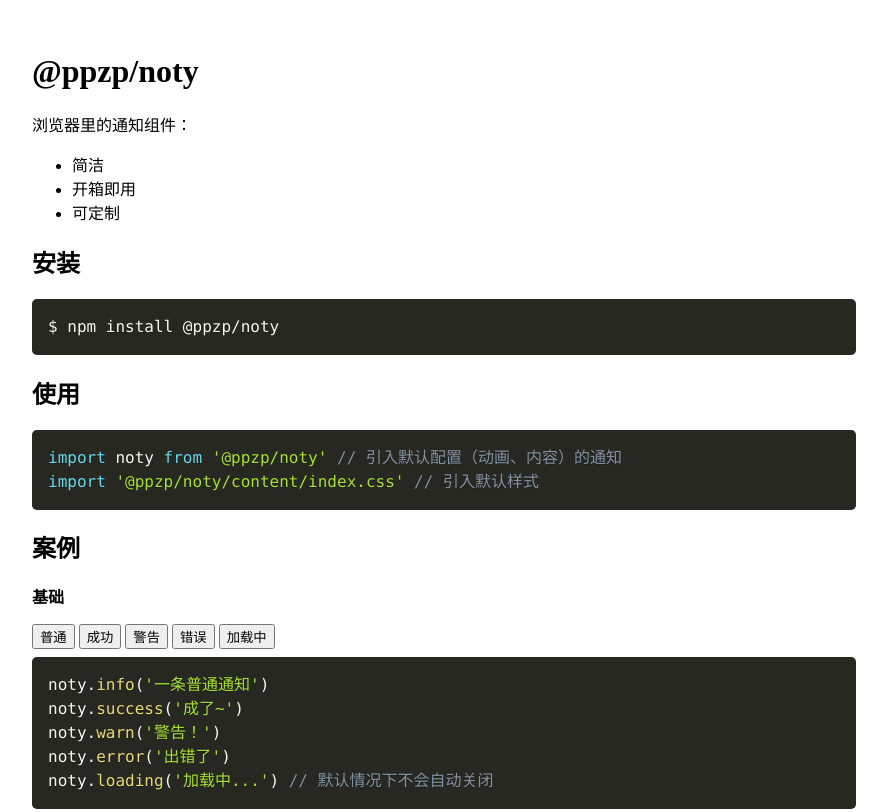
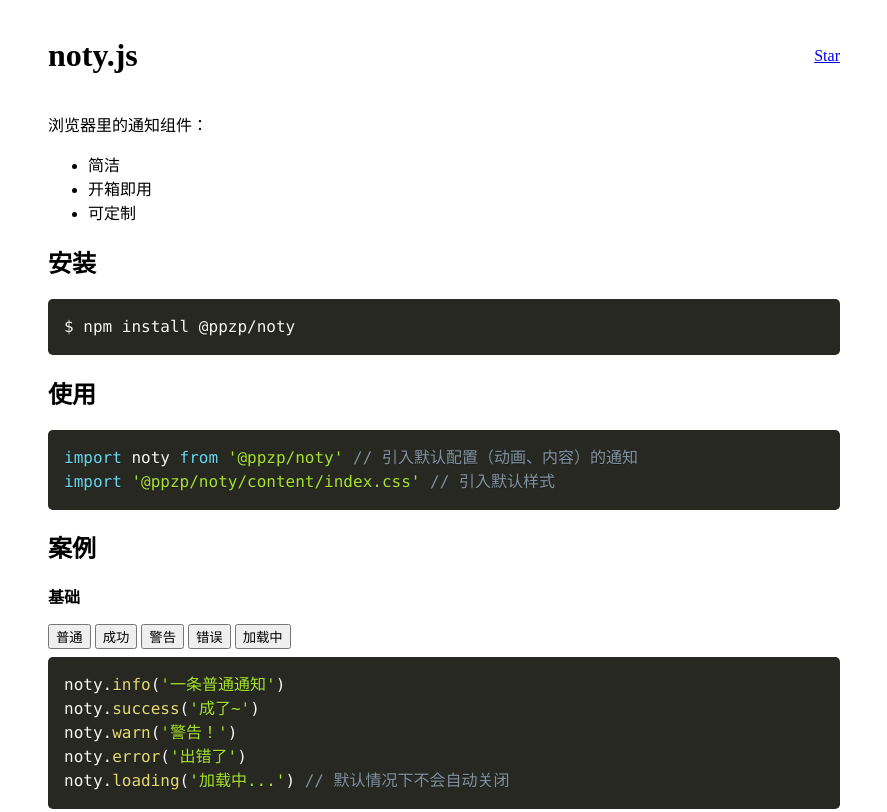
Before and after one commit to ppz-pro/noty.js, a website with bundled scripts: page docs/index.html in a window 1280 px wide. Shown: the top 812 px of the page, without its empty margins (196-1083 px from the left). Built offline with nearby package versions, Linux system fonts and the light colour scheme.

Commit message:
更新文档

```diff
--- a/docs/index.css
+++ b/docs/index.css
@@ -8,10 +8,15 @@
 }
 main {
   background-color: #fff;
-  padding: 2em;
+  padding: 1em 3em 2em;
   width: 888px;
   min-height: 100vh;
   margin: 0 auto;
+}
+header {
+  display: flex;
+  align-items: center;
+  justify-content: space-between;
 }
 
 h3 {
--- a/docs/index.html
+++ b/docs/index.html
@@ -10,7 +10,11 @@
   </head>
   <body>
     <main class="container">
-      <h1>@ppzp/noty</h1>
+      <header>
+        <h1>noty.js</h1>
+        <a class="github-button" href="https://github.com/ppz-pro/noty.js" data-size="large" data-show-count="true" aria-label="Star ppz-pro/noty.js on GitHub">Star</a>
+        <script async defer src="https://buttons.github.io/buttons.js"></script>
+      </header>
       <p>浏览器里的通知组件：</p>
       <ul>
         <li>简洁</li>
```
Also changed, not shown: readme.md.
